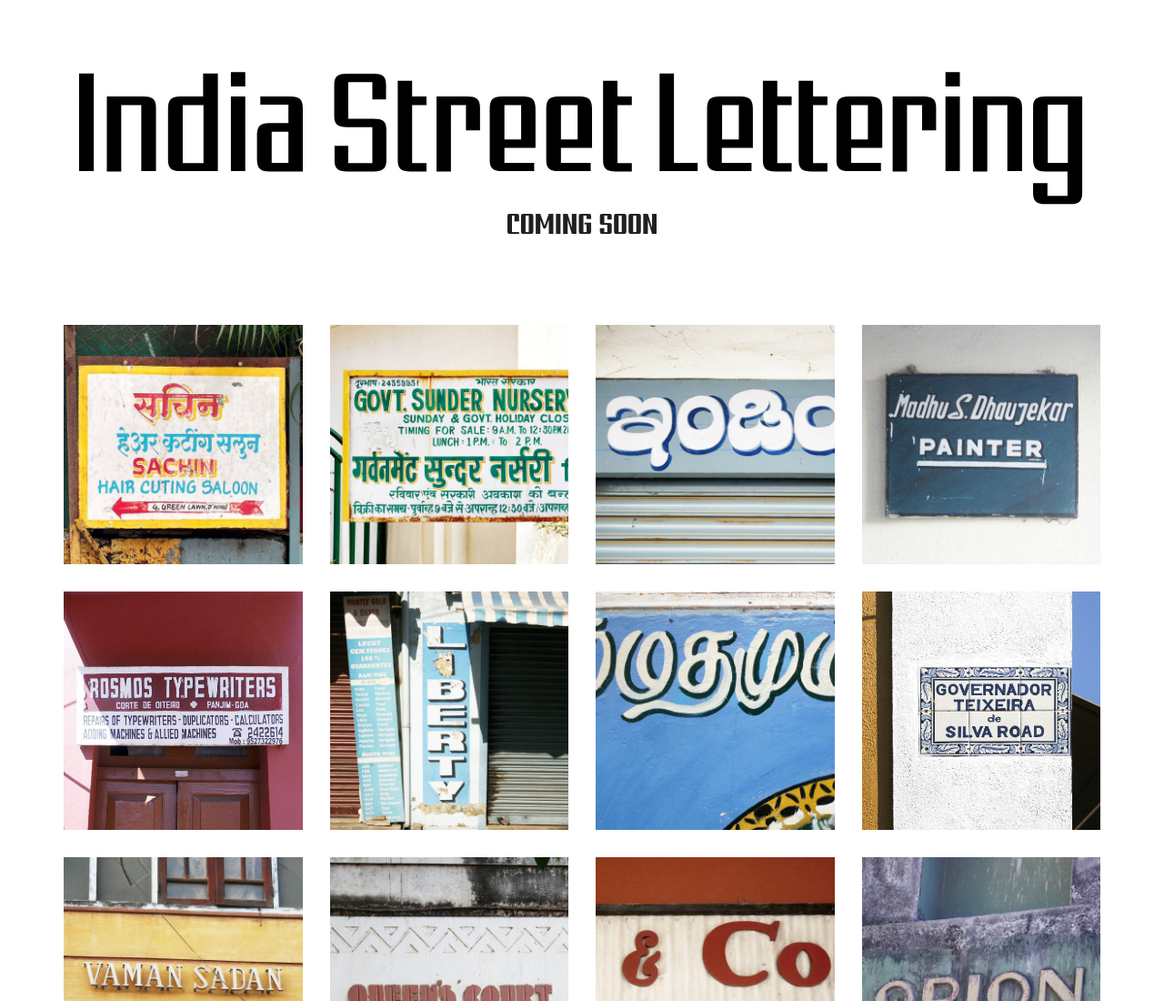
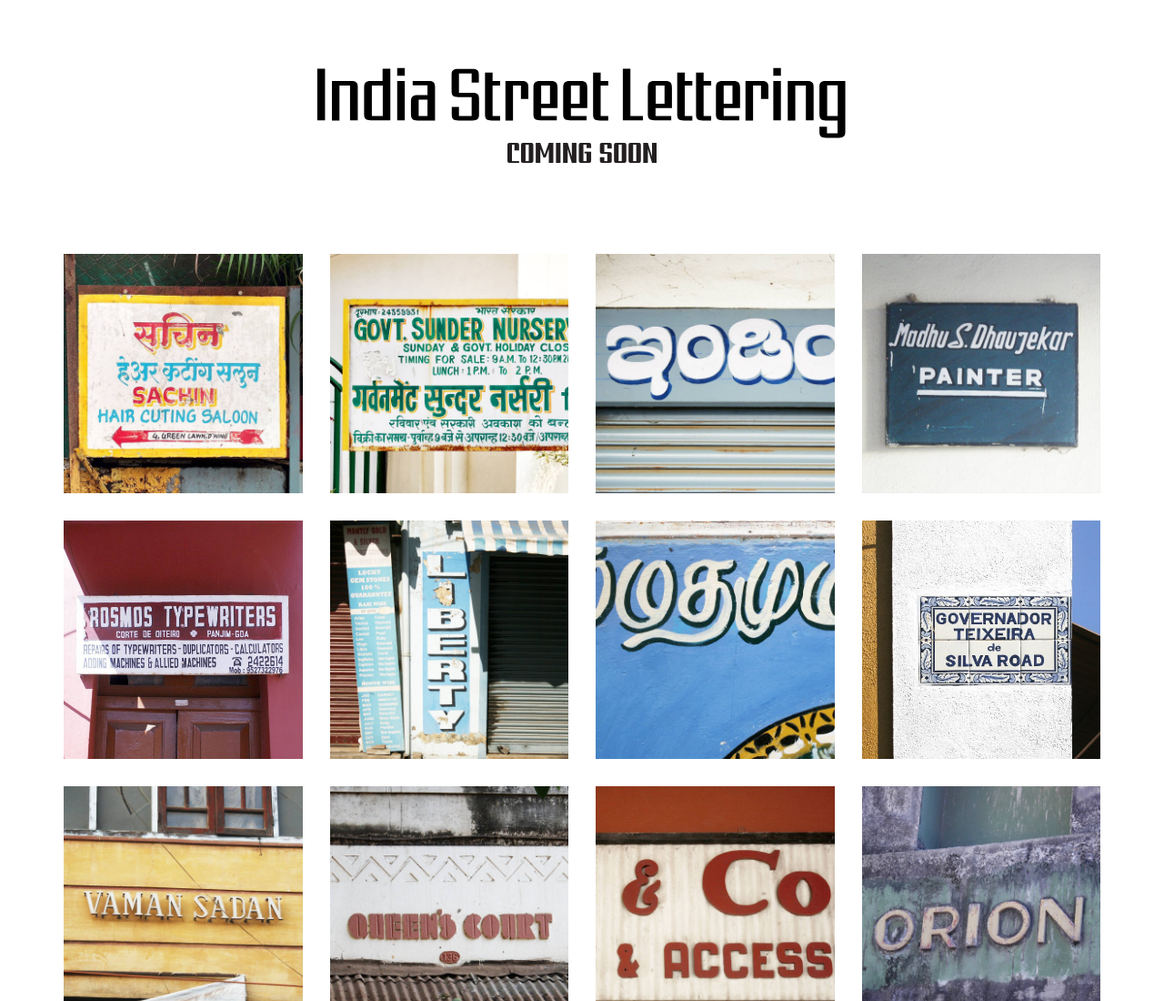
Before and after one commit to anexasajoop/india-street-lettering, a plain HTML site: page index.html in a window 1280 px wide. Shown: the top 1100 px of the page at 91% size. Drawn offline with Linux system fonts and the light colour scheme.

Commit message:
Fix widths of images

```diff
--- a/index.html
+++ b/index.html
@@ -22,8 +22,8 @@
 	<div class="row">
 		<div class="col-md-12">
 			<a href="index.html">
-				<img src="images/logo.svg" alt="India Street Lettering" id="logo"/>
-				<img src="images/comingsoon.png" alt="Coming soon" id="logotype"/>
+				<img src="images/logo.svg" alt="India Street Lettering" id="logotype"/>
+				<img src="images/comingsoon.png" alt="Coming soon" id="comingsoon"/>
 			</a>
 		</div>
 	</div>
--- a/stylesheets/master.css
+++ b/stylesheets/master.css
@@ -10,7 +10,14 @@ header {
 header img {
 	margin: 0 auto;
 	display:block;
-	max-width: 100%;
+}
+
+#logotype {
+	max-width: 600px;
+}
+
+#comingsoon {
+	max-width: 165px;
 }
 
 main {
```
